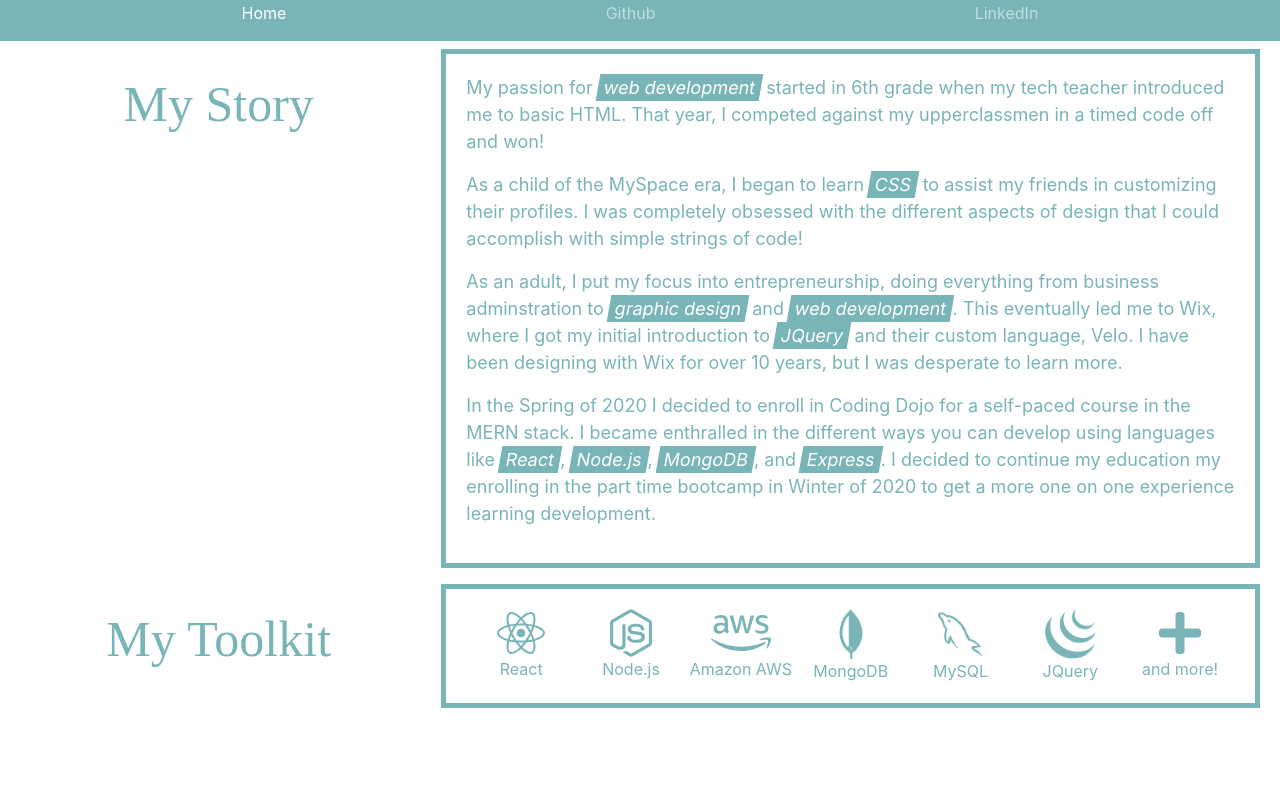
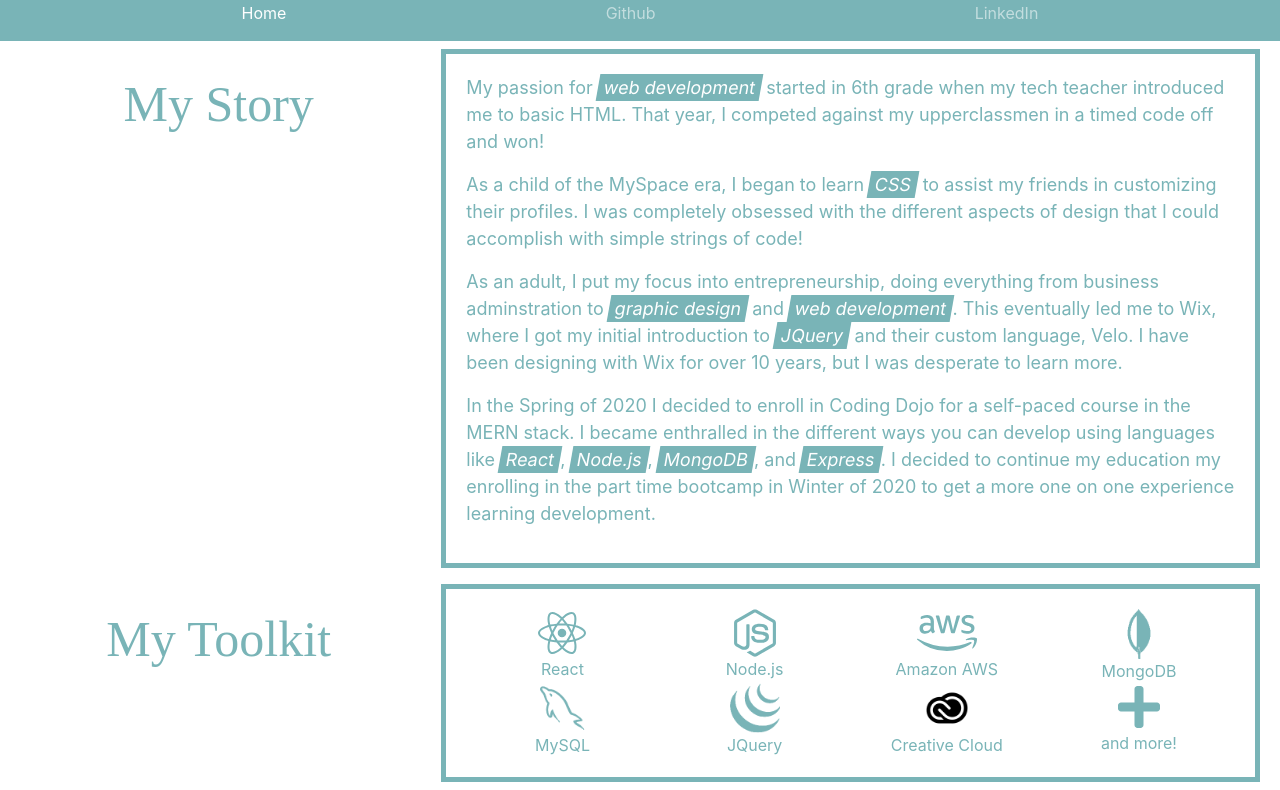
Before and after one commit to jimmie-swaggerty-zz/Portfolio, a React (Create React App) app: page / in a window 1280 px wide. Shown: the part 769-1559 px from the top of the page. Before the commit the page ends 1485 px from the top, so only its background shows below. Built offline with nearby package versions, Linux system fonts and the light colour scheme; a web font is replaced by a local one.

Commit message:
added adobe cc

```diff
--- a/public/index.html
+++ b/public/index.html
@@ -2,14 +2,14 @@
 <html lang="en">
   <head>
     <meta charset="utf-8" />
-    <link rel="icon" href="%PUBLIC_URL%/favicon.ico" />
+    <!-- <link rel="icon" href="%PUBLIC_URL%/favicon.ico" /> -->
     <meta name="viewport" content="width=device-width, initial-scale=1" />
     <meta name="theme-color" content="#000000" />
     <meta
       name="description"
       content="Jimmie Swaggerty is a multi-disciplinary artist and entrepreneur with a passion for graphic design, web design, and development."
     />
-    <link rel="apple-touch-icon" href="%PUBLIC_URL%/logo192.png" />
+    <!-- <link rel="apple-touch-icon" href="%PUBLIC_URL%/logo192.png" /> -->
     <!--
       manifest.json provides metadata used when your web app is installed on a
       user's mobile device or desktop. See https://developers.google.com/web/fundamentals/web-app-manifest/
--- a/src/Views/Main.js
+++ b/src/Views/Main.js
@@ -7,6 +7,7 @@
 import wix from '../images/wix.png'
 import jquery from '../images/jquery.png'
 import mysql from '../images/mysql.png'
+import adobecc from '../images/adobecc.png'
 import { faPlus } from '@fortawesome/free-solid-svg-icons'
 
 const Main = () => {
@@ -41,7 +42,8 @@
                                                 <h1 className="section-header">My Toolkit</h1>
                                         </div>
                                         <div className="col-lg-8 col-12">
-                                                <div className="text-body d-flex justify-content-around">
+                                                <div className="text-body">
+                                                        <div className="d-flex justify-content-around">
                                                                 <div className="col text-teal text-center">
                                                                         <FontAwesomeIcon icon={faReact} className="fa-3x" />
                                                                         <br />React
@@ -58,6 +60,8 @@
                                                                         <img src={mongodb} className="icon" />
                                                                         <br />MongoDB
                                                                 </div>
+                                                        </div>
+                                                        <div className="d-flex justify-content-around">
                                                                 <div className="col text-teal text-center">
                                                                         <img src={mysql} className="icon" />
                                                                         <br />MySQL
@@ -67,8 +71,13 @@
                                                                         <br />JQuery
                                                                 </div>
                                                                 <div className="col text-teal text-center">
+                                                                        <img src={adobecc} className="icon" />
+                                                                        <br />Creative Cloud
+                                                                </div>
+                                                                <div className="col text-teal text-center">
                                                                         <FontAwesomeIcon icon={faPlus} className="fa-3x text-teal" />
                                                                         <br />and more!
+                                                                </div>
                                                         </div>
                                                 </div>
                                         </div>
```
Also changed, not shown: src/images/adobecc.png (added). Lines whose indentation alone changed are shown as unchanged.
